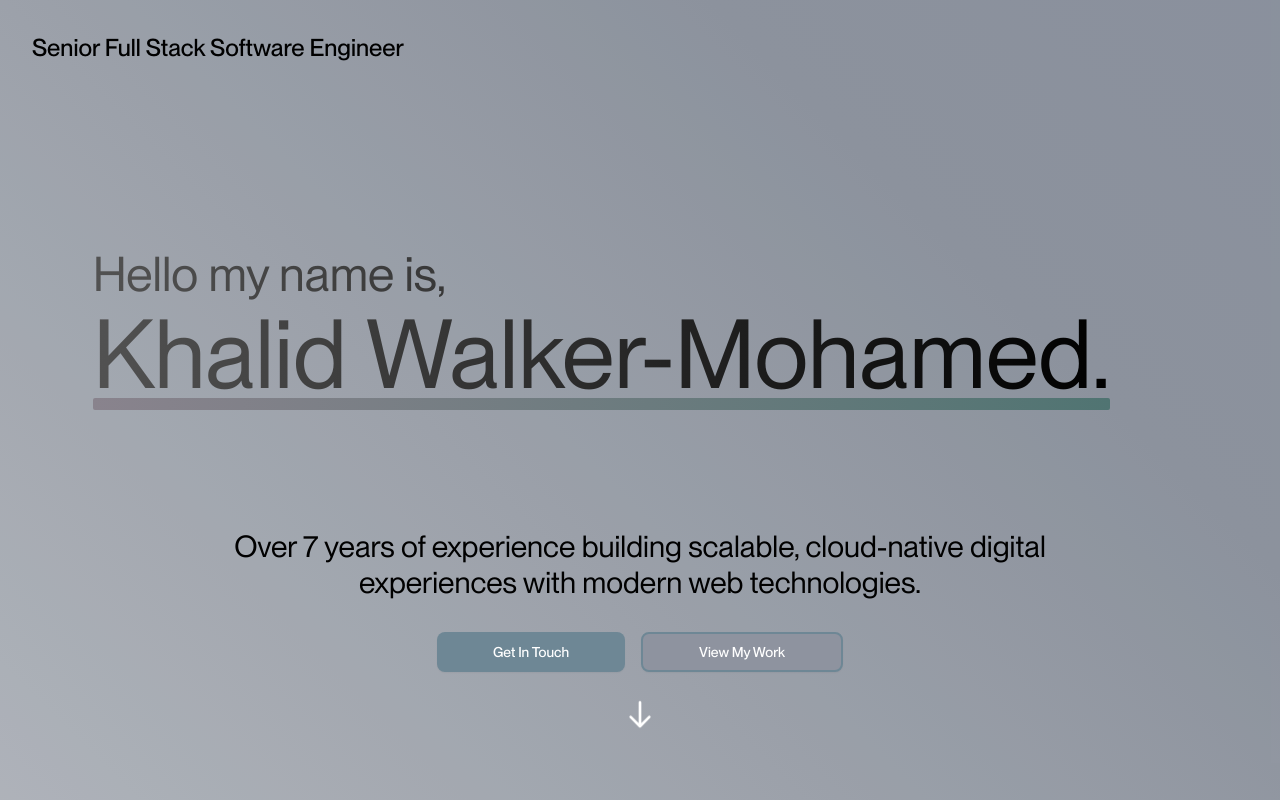
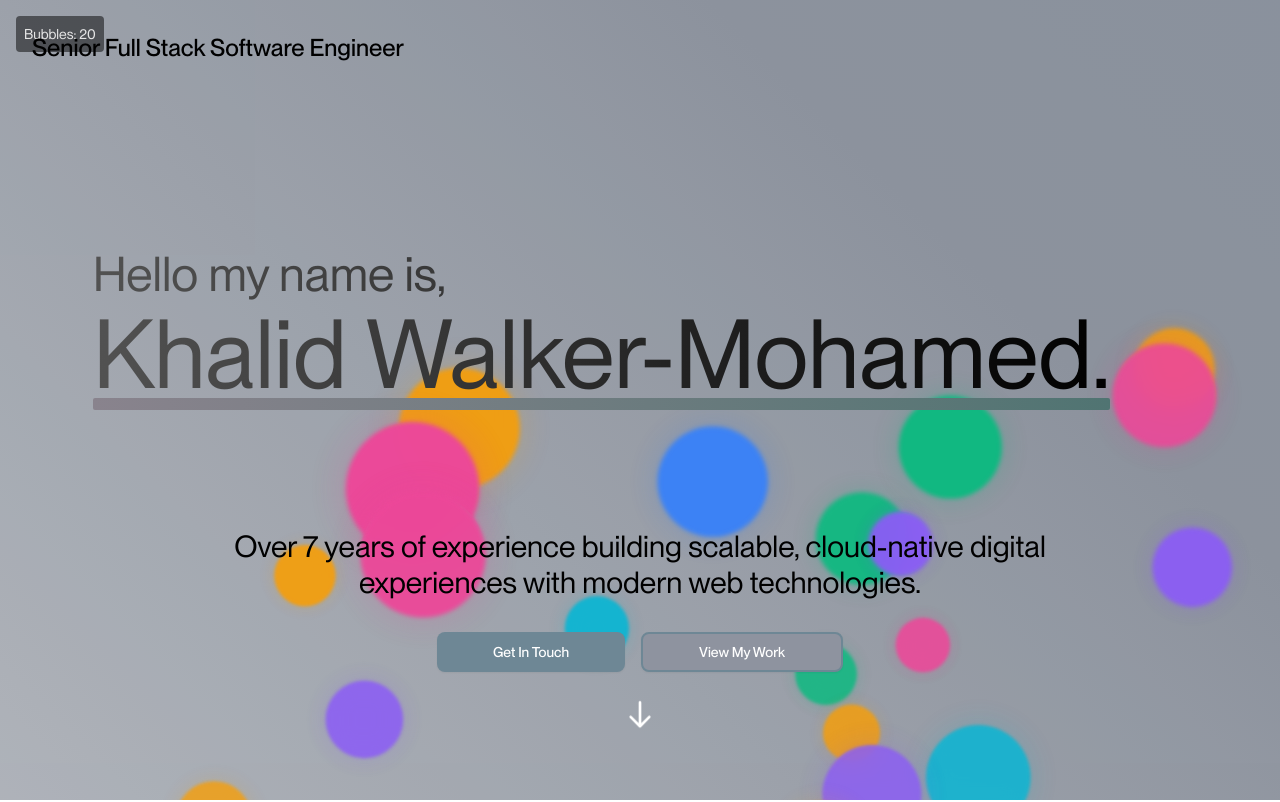
Before and after one commit to KNMohamed/personal-website, a Next.js app: page / in a window 1280 px wide. Shown: the top 802 px of the page. Built offline with nearby package versions, Linux system fonts and the light colour scheme.

Commit message:
Add bubble animation to HeroSection

```diff
--- /dev/null
+++ b/src/app/components/Bubble/Bubble.tsx
@@ -0,0 +1,31 @@
+import React from 'react';
+import { BubbleProps } from '@/app/types/bubble';
+
+interface BubbleComponentProps {
+  bubble: BubbleProps;
+}
+
+const Bubble: React.FC<BubbleComponentProps> = ({ bubble }) => {
+  console.log('Rendering bubble:', bubble.id, bubble);
+
+  return (
+    <div
+      className="absolute rounded-full bubble-float backdrop-blur-lg"
+      style={{
+        left: `${bubble.x}%`,
+        bottom: `-${bubble.size}px`, // Start below the screen
+        width: `${bubble.size}px`,
+        height: `${bubble.size}px`,
+        backgroundColor: bubble.color,
+        opacity: bubble.opacity,
+        animationDuration: `${bubble.duration}s`,
+        transform: 'translateY(0)',
+        zIndex: 10,
+        filter: 'blur(2px)',
+        boxShadow: `0 0 ${bubble.size * 0.3}px ${bubble.color}40`,
+      }}
+    />
+  );
+};
+
+export default Bubble;
--- /dev/null
+++ b/src/app/components/Bubble/BubbleContainer.tsx
@@ -0,0 +1,102 @@
+import { BubbleProps } from '@/app/types/bubble';
+import React, { useState, useEffect, useCallback } from 'react';
+import Bubble from './Bubble';
+
+interface BubbleContainerProps {
+  maxBubbles?: number;
+  generationRate?: number;
+  className?: string;
+}
+
+/**
+ * Usage Example:
+ * <BubbleContainer
+ *   maxBubbles={30}
+ *   generationRate={300}
+ *   className="absolute inset-0"
+ * />
+ */
+const BubbleContainer: React.FC<BubbleContainerProps> = ({
+  maxBubbles = 20,
+  generationRate = 1000,
+  className = '',
+}) => {
+  const [bubbles, setBubbles] = useState<BubbleProps[]>([]);
+  const colors = [
+    '#3B82F6', // Blue
+    '#8B5CF6', // Purple
+    '#EC4899', // Pink
+    '#06B6D4', // Cyan
+    '#10B981', // Emerald
+    '#F59E0B', // Amber
+  ];
+
+  const generateBubble = useCallback((): BubbleProps => {
+    const bubble = {
+      id: Math.random().toString(36).substring(2, 11),
+      x: Math.random() * 90 + 5, // 5-95% to avoid edges
+      y: 110, // Start from bottom
+      size: Math.random() * 80 + 60, // 20-50px
+      color: colors[Math.floor(Math.random() * colors.length)],
+      opacity: Math.random() * 0.15 + 0.05, // 0.3-0.8
+      duration: Math.random() * 5 + 8, // 8-13 seconds
+      delay: 0,
+    };
+    console.log('Generated bubble:', bubble);
+    return bubble;
+  }, [colors]);
+
+  useEffect(() => {
+    console.log('Setting up bubble generation interval');
+    const interval = setInterval(() => {
+      setBubbles((prev) => {
+        console.log('Current bubbles count:', prev.length);
+        if (prev.length >= maxBubbles) {
+          return prev;
+        }
+        const newBubble = generateBubble();
+        console.log('Adding new bubble:', newBubble);
+        return [...prev, newBubble];
+      });
+    }, generationRate);
+
+    return () => {
+      console.log('Cleaning up interval');
+      clearInterval(interval);
+    };
+  }, [generateBubble, maxBubbles, generationRate]);
+
+  // Clean up bubbles after animation
+  useEffect(() => {
+    if (bubbles.length === 0) return;
+
+    const timeouts = bubbles.map((bubble) => {
+      return setTimeout(() => {
+        console.log('Removing bubble:', bubble.id);
+        setBubbles((prev) => prev.filter((b) => b.id !== bubble.id));
+      }, bubble.duration * 1000);
+    });
+
+    return () => {
+      timeouts.forEach((timeout) => clearTimeout(timeout));
+    };
+  }, [bubbles]);
+
+  console.log('Rendering bubbles:', bubbles.length);
+
+  return (
+    <div
+      className={`absolute inset-0 overflow-hidden pointer-events-none ${className}`}
+    >
+      {bubbles.map((bubble) => (
+        <Bubble key={bubble.id} bubble={bubble} />
+      ))}
+      {/* Debug info */}
+      <div className="absolute top-4 left-4 text-white text-sm bg-black/50 p-2 rounded pointer-events-auto">
+        Bubbles: {bubbles.length}
+      </div>
+    </div>
+  );
+};
+
+export default BubbleContainer;
--- /dev/null
+++ b/src/app/components/BubbleBackground.tsx
@@ -0,0 +1,113 @@
+'use client';
+
+import { useEffect, useRef, useState, CSSProperties } from 'react';
+import styles from './bubble-background.module.css'; // Import the CSS Module
+
+// Define the type for a single bubble object in our state
+interface Bubble {
+  id: number;
+  style: CSSProperties; // React's type for inline styles
+}
+
+const BubbleBackground = () => {
+  const bubbleColors = ['#c5a5ab', '#e3e2dd', '#87a6c0'];
+  const numBubbles = 30; // Based on your HTML, you have 30 bubbles
+  const [bubbles, setBubbles] = useState<Bubble[]>([]);
+  const containerRef = useRef<HTMLDivElement>(null);
+
+  // Function to check if an element is offscreen
+  const isOffscreen = (element: HTMLElement | null) => {
+    if (!element) return false;
+    const rect = element.getBoundingClientRect();
+    return (
+      rect.left + rect.width < 0 ||
+      rect.top + rect.height < 0 ||
+      rect.left > window.innerWidth ||
+      rect.top > window.innerHeight
+    );
+  };
+
+  useEffect(() => {
+    const container = document.getElementById('background-animation-container');
+    if (!container) return;
+    const initialBubbles: Bubble[] = Array.from({ length: numBubbles }).map(
+      (_, index) => {
+        const backgroundColor: string =
+          bubbleColors[Math.floor(Math.random() * bubbleColors.length)];
+        const opacity: number = Math.random() * 0.75;
+        const bubbleSize: number = (Math.floor(Math.random() * 9) + 2) * 50;
+        const left: number = Math.floor(Math.random() * 100);
+        const animationDuration: number = Math.floor(Math.random() * 16) + 8;
+        const animationDelay: number = Math.floor(Math.random() * 8);
+
+        return {
+          id: index, // Unique ID for React's `key` prop
+          style: {
+            backgroundColor,
+            opacity,
+            width: `${bubbleSize}px`,
+            height: `${bubbleSize}px`,
+            borderRadius: `${bubbleSize / 2}px`,
+            left: `${left}%`,
+            animationDuration: `${animationDuration}s`,
+            animationDelay: `${animationDelay}s`,
+          },
+        };
+      },
+    );
+
+    setBubbles(initialBubbles);
+
+    // 2. Set up the Interval for Repositioning Offscreen Bubbles
+    const interval = setInterval(() => {
+      // Ensure the containerRef has a current value (meaning the component is mounted)
+      if (containerRef.current) {
+        // Get an array of actual DOM bubble elements
+        const currentBubbleElements: HTMLCollection =
+          containerRef.current.children;
+
+        // Iterate through each bubble element to check if it's offscreen
+        Array.from(currentBubbleElements).forEach((bubbleElement) => {
+          // Cast the HTMLElement to ensure it has `dataset` and `getBoundingClientRect`
+          const htmlBubbleElement = bubbleElement as HTMLElement;
+
+          if (isOffscreen(htmlBubbleElement)) {
+            // Find the corresponding bubble in our state using its data-id
+            const bubbleId = parseInt(htmlBubbleElement.dataset.id || '-1'); // Get the ID from data-id attribute
+
+            setBubbles((prevBubbles) =>
+              prevBubbles.map(
+                (bubble) =>
+                  bubble.id === bubbleId // Check if this is the bubble we need to update
+                    ? {
+                        ...bubble,
+                        style: {
+                          ...bubble.style,
+                          left: `${Math.floor(Math.random() * 140 - 19)}%`,
+                        },
+                      } // Update its left position
+                    : bubble, // Otherwise, return the bubble unchanged
+              ),
+            );
+          }
+        });
+      }
+    }, 50); // Check every 50 milliseconds
+    return () => clearInterval(interval);
+  }, []);
+
+  return (
+    <div className={styles.backgroundAnimationContainer} ref={containerRef}>
+      {bubbles.map((bubble) => (
+        <div
+          key={bubble.id} // Essential for React list rendering performance
+          data-id={bubble.id} // Store the ID on the DOM element for easy lookup
+          className={styles.aniBubble}
+          style={bubble.style} // Apply the dynamically generated styles
+        ></div>
+      ))}
+    </div>
+  );
+};
+
+export default BubbleBackground;
--- a/src/app/components/HeroSection.tsx
+++ b/src/app/components/HeroSection.tsx
@@ -4,7 +4,8 @@ import React, { useEffect, useRef } from 'react';
 import { gsap } from 'gsap';
 import { ScrollTrigger } from 'gsap/ScrollTrigger';
 import Typed from 'typed.js';
-import { Button } from "@/components/ui/button";
+import { Button } from '@/components/ui/button';
+import BubbleContainer from './Bubble/BubbleContainer';
 
 // Register ScrollTrigger plugin
 
@@ -17,7 +18,12 @@ const HeroSection = () => {
   const [isTypingComplete, setIsTypingComplete] = React.useState(false);
 
   useEffect(() => {
-    if (!headerContainerRef.current || !headerTextRef.current || !sectionRef.current) return;
+    if (
+      !headerContainerRef.current ||
+      !headerTextRef.current ||
+      !sectionRef.current
+    )
+      return;
     // Set initial styles for the header container
     // This container will be fixed
     gsap.set(headerContainerRef.current, {
@@ -31,7 +37,8 @@ const HeroSection = () => {
 
     // Create the scroll animation for the header text only
     // The trigger is the HeroSection itself, but we animate the text
-    gsap.to(headerTextRef.current, { // Animate the text element, not the fixed container
+    gsap.to(headerTextRef.current, {
+      // Animate the text element, not the fixed container
       opacity: 0,
       y: -50,
       scrollTrigger: {
@@ -65,7 +72,7 @@ const HeroSection = () => {
             void cursorRef.current.offsetWidth; // Trigger reflow
             cursorRef.current.style.animation = 'blink 0.7s infinite';
           }
-        }
+        },
       });
     }
 
@@ -89,17 +96,22 @@ const HeroSection = () => {
         </div>
       </div>
 
-      <div
-        className="absolute inset-0 z-0"
+      {/* Bubble animation */}
+      <BubbleContainer
+        maxBubbles={30}
+        generationRate={300}
+        className="absolute inset-0"
       />
 
+      {/* Content */}
       <div className="flex flex-col items-center justify-end h-full pb-24 relative z-10">
         <h1
           className="absolute text-8xl top-1/4 md:top-2/5 md:-translate-y-1/2 w-full max-w-[90%]"
-            style= {{
+          style={{
             background: 'linear-gradient(to right, #525252,rgba(0, 0, 0, 1.0))',
-                backgroundClip: 'text', /* Clip the background to the text shape */
-                color: 'transparent' /* Fallback for browsers that don't support -webkit-text-fill-color */
+            backgroundClip: 'text' /* Clip the background to the text shape */,
+            color:
+              'transparent' /* Fallback for browsers that don't support -webkit-text-fill-color */,
           }}
         >
           <div className="flex flex-col w-full">
@@ -111,12 +123,13 @@ const HeroSection = () => {
                     ref={typedRef}
                     className="inline-block"
                     style={{
-                      background: 'linear-gradient(to right, #525252, rgba(0, 0, 0, 1.0))',
+                      background:
+                        'linear-gradient(to right, #525252, rgba(0, 0, 0, 1.0))',
                       backgroundClip: 'text',
                       WebkitBackgroundClip: 'text',
                       WebkitTextFillColor: 'transparent',
                       position: 'relative',
-                      zIndex: 1
+                      zIndex: 1,
                     }}
                   />
                   <span
@@ -125,14 +138,17 @@ const HeroSection = () => {
                     style={{
                       display: isTypingComplete ? 'none' : 'inline-block',
                       opacity: isTypingComplete ? 0 : 1,
-                      background: 'linear-gradient(to right, #525252, rgba(0, 0, 0, 1.0))',
+                      background:
+                        'linear-gradient(to right, #525252, rgba(0, 0, 0, 1.0))',
                       backgroundClip: 'text',
                       WebkitBackgroundClip: 'text',
                       WebkitTextFillColor: 'transparent',
                       position: 'relative',
-                      zIndex: 1
+                      zIndex: 1,
                     }}
-                  >|</span>
+                  >
+                    |
+                  </span>
                 </span>
                 <span
                   className="absolute left-0 h-2 md:h-3 bg-gradient-to-r from-tertiary to-quinary"
@@ -141,7 +157,7 @@ const HeroSection = () => {
                     width: isTypingComplete ? '100%' : '0%',
                     transition: 'width 0.3s ease-in-out',
                     borderRadius: '2px',
-                    zIndex: 2
+                    zIndex: 2,
                   }}
                 />
               </div>
@@ -150,7 +166,8 @@ const HeroSection = () => {
         </h1>
         <div className="text-center max-w-4xl">
           <p className="text-lg md:text-3xl mb-8 text-black">
-            Over 7 years of experience building scalable, cloud-native digital experiences with modern web technologies.
+            Over 7 years of experience building scalable, cloud-native digital
+            experiences with modern web technologies.
           </p>
           <div className="flex justify-center gap-4">
             <Button asChild size="lg">
--- a/src/app/globals.css
+++ b/src/app/globals.css
@@ -1,11 +1,36 @@
-@import "tailwindcss";
-@import "tw-animate-css";
+@import 'tailwindcss';
+@import 'tw-animate-css';
 
 @custom-variant dark (&:is(.dark *));
 
 @keyframes blink {
-  from, to { opacity: 1; }
-  50% { opacity: 0; }
+  from,
+  to {
+    opacity: 1;
+  }
+  50% {
+    opacity: 0;
+  }
+}
+
+@keyframes bubbleFloat {
+  0% {
+    transform: translateY(0px) translateX(0px) scale(0.8);
+    opacity: 0.8;
+  }
+  50% {
+    transform: translateY(-50vh) translateX(20px);
+    opacity: 1;
+  }
+  100% {
+    transform: translateY(-120vh) translateX(-10px) scale(1.1);
+    opacity: 0;
+  }
+}
+
+.bubble-float {
+  animation: bubbleFloat linear infinite;
+  animation-fill-mode: forwards;
 }
 
 .typed-cursor {
@@ -65,10 +90,73 @@ body {
   font-family: var(--font-neue-montreal);
 }
 
-:root { --radius: 0.625rem; --background: oklch(1 0 0); --foreground: oklch(0.147 0.004 49.25); --card: oklch(1 0 0); --card-foreground: oklch(0.147 0.004 49.25); --popover: oklch(1 0 0); --popover-foreground: oklch(0.147 0.004 49.25); --primary: oklch(0.216 0.006 56.043); --primary-foreground: oklch(0.985 0.001 106.423); --secondary: oklch(0.97 0.001 106.424); --secondary-foreground: oklch(0.216 0.006 56.043); --muted: oklch(0.97 0.001 106.424); --muted-foreground: oklch(0.553 0.013 58.071); --accent: oklch(0.97 0.001 106.424); --accent-foreground: oklch(0.216 0.006 56.043); --destructive: oklch(0.577 0.245 27.325); --border: oklch(0.923 0.003 48.717); --input: oklch(0.923 0.003 48.717); --ring: oklch(0.709 0.01 56.259); --chart-1: oklch(0.646 0.222 41.116); --chart-2: oklch(0.6 0.118 184.704); --chart-3: oklch(0.398 0.07 227.392); --chart-4: oklch(0.828 0.189 84.429); --chart-5: oklch(0.769 0.188 70.08); --sidebar: oklch(0.985 0.001 106.423); --sidebar-foreground: oklch(0.147 0.004 49.25); --sidebar-primary: oklch(0.216 0.006 56.043); --sidebar-primary-foreground: oklch(0.985 0.001 106.423); --sidebar-accent: oklch(0.97 0.001 106.424); --sidebar-accent-foreground: oklch(0.216 0.006 56.043); --sidebar-border: oklch(0.923 0.003 48.717); --sidebar-ring: oklch(0.709 0.01 56.259);
+:root {
+  --radius: 0.625rem;
+  --background: oklch(1 0 0);
+  --foreground: oklch(0.147 0.004 49.25);
+  --card: oklch(1 0 0);
+  --card-foreground: oklch(0.147 0.004 49.25);
+  --popover: oklch(1 0 0);
+  --popover-foreground: oklch(0.147 0.004 49.25);
+  --primary: oklch(0.216 0.006 56.043);
+  --primary-foreground: oklch(0.985 0.001 106.423);
+  --secondary: oklch(0.97 0.001 106.424);
+  --secondary-foreground: oklch(0.216 0.006 56.043);
+  --muted: oklch(0.97 0.001 106.424);
+  --muted-foreground: oklch(0.553 0.013 58.071);
+  --accent: oklch(0.97 0.001 106.424);
+  --accent-foreground: oklch(0.216 0.006 56.043);
+  --destructive: oklch(0.577 0.245 27.325);
+  --border: oklch(0.923 0.003 48.717);
+  --input: oklch(0.923 0.003 48.717);
+  --ring: oklch(0.709 0.01 56.259);
+  --chart-1: oklch(0.646 0.222 41.116);
+  --chart-2: oklch(0.6 0.118 184.704);
+  --chart-3: oklch(0.398 0.07 227.392);
+  --chart-4: oklch(0.828 0.189 84.429);
+  --chart-5: oklch(0.769 0.188 70.08);
+  --sidebar: oklch(0.985 0.001 106.423);
+  --sidebar-foreground: oklch(0.147 0.004 49.25);
+  --sidebar-primary: oklch(0.216 0.006 56.043);
+  --sidebar-primary-foreground: oklch(0.985 0.001 106.423);
+  --sidebar-accent: oklch(0.97 0.001 106.424);
+  --sidebar-accent-foreground: oklch(0.216 0.006 56.043);
+  --sidebar-border: oklch(0.923 0.003 48.717);
+  --sidebar-ring: oklch(0.709 0.01 56.259);
 }
 
-.dark { --background: oklch(0.147 0.004 49.25); --foreground: oklch(0.985 0.001 106.423); --card: oklch(0.216 0.006 56.043); --card-foreground: oklch(0.985 0.001 106.423); --popover: oklch(0.216 0.006 56.043); --popover-foreground: oklch(0.985 0.001 106.423); --primary: oklch(0.923 0.003 48.717); --primary-foreground: oklch(0.216 0.006 56.043); --secondary: oklch(0.268 0.007 34.298); --secondary-foreground: oklch(0.985 0.001 106.423); --muted: oklch(0.268 0.007 34.298); --muted-foreground: oklch(0.709 0.01 56.259); --accent: oklch(0.268 0.007 34.298); --accent-foreground: oklch(0.985 0.001 106.423); --destructive: oklch(0.704 0.191 22.216); --border: oklch(1 0 0 / 10%); --input: oklch(1 0 0 / 15%); --ring: oklch(0.553 0.013 58.071); --chart-1: oklch(0.488 0.243 264.376); --chart-2: oklch(0.696 0.17 162.48); --chart-3: oklch(0.769 0.188 70.08); --chart-4: oklch(0.627 0.265 303.9); --chart-5: oklch(0.645 0.246 16.439); --sidebar: oklch(0.216 0.006 56.043); --sidebar-foreground: oklch(0.985 0.001 106.423); --sidebar-primary: oklch(0.488 0.243 264.376); --sidebar-primary-foreground: oklch(0.985 0.001 106.423); --sidebar-accent: oklch(0.268 0.007 34.298); --sidebar-accent-foreground: oklch(0.985 0.001 106.423); --sidebar-border: oklch(1 0 0 / 10%); --sidebar-ring: oklch(0.553 0.013 58.071);
+.dark {
+  --background: oklch(0.147 0.004 49.25);
+  --foreground: oklch(0.985 0.001 106.423);
+  --card: oklch(0.216 0.006 56.043);
+  --card-foreground: oklch(0.985 0.001 106.423);
+  --popover: oklch(0.216 0.006 56.043);
+  --popover-foreground: oklch(0.985 0.001 106.423);
+  --primary: oklch(0.923 0.003 48.717);
+  --primary-foreground: oklch(0.216 0.006 56.043);
+  --secondary: oklch(0.268 0.007 34.298);
+  --secondary-foreground: oklch(0.985 0.001 106.423);
+  --muted: oklch(0.268 0.007 34.298);
+  --muted-foreground: oklch(0.709 0.01 56.259);
+  --accent: oklch(0.268 0.007 34.298);
+  --accent-foreground: oklch(0.985 0.001 106.423);
+  --destructive: oklch(0.704 0.191 22.216);
+  --border: oklch(1 0 0 / 10%);
+  --input: oklch(1 0 0 / 15%);
+  --ring: oklch(0.553 0.013 58.071);
+  --chart-1: oklch(0.488 0.243 264.376);
+  --chart-2: oklch(0.696 0.17 162.48);
+  --chart-3: oklch(0.769 0.188 70.08);
+  --chart-4: oklch(0.627 0.265 303.9);
+  --chart-5: oklch(0.645 0.246 16.439);
+  --sidebar: oklch(0.216 0.006 56.043);
+  --sidebar-foreground: oklch(0.985 0.001 106.423);
+  --sidebar-primary: oklch(0.488 0.243 264.376);
+  --sidebar-primary-foreground: oklch(0.985 0.001 106.423);
+  --sidebar-accent: oklch(0.268 0.007 34.298);
+  --sidebar-accent-foreground: oklch(0.985 0.001 106.423);
+  --sidebar-border: oklch(1 0 0 / 10%);
+  --sidebar-ring: oklch(0.553 0.013 58.071);
 }
 
 @layer base {
--- a/src/app/providers/lenis-provider.tsx
+++ b/src/app/providers/lenis-provider.tsx
@@ -15,7 +15,6 @@ export function LenisProvider({ children }: { children: React.ReactNode }) {
   useEffect(() => {
     if (lenis) {
       lenisRef.current = lenis;
-      console.log('Lenis initialized. ScrollTrigger root element:', lenis.rootElement);
 
       // Set up ScrollTrigger to use Lenis for smooth scrolling
       // This is crucial for ScrollTrigger to work correctly with Lenis
--- /dev/null
+++ b/src/app/types/bubble.ts
@@ -0,0 +1,10 @@
+export interface BubbleProps {
+  id: string;
+  x: number;
+  y: number;
+  size: number;
+  color: string;
+  opacity: number;
+  duration: number;
+  delay: number;
+}
```
Also changed, not shown: src/app/components/TimelineSection.tsx (+18 -14 lines), src/app/page.tsx (+5 -6 lines). Lines whose indentation alone changed are shown as unchanged.
